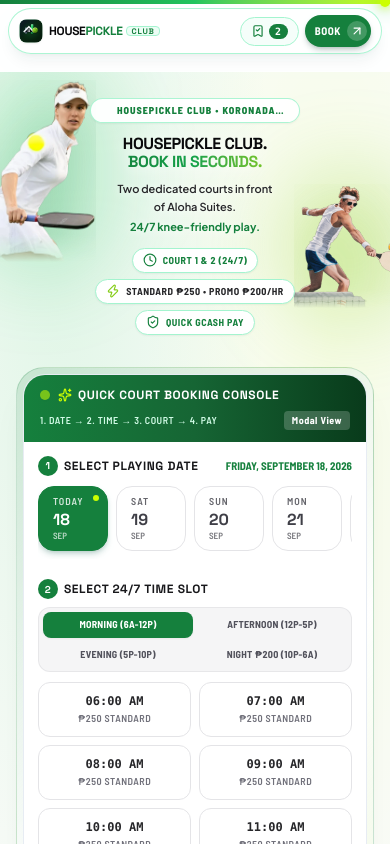
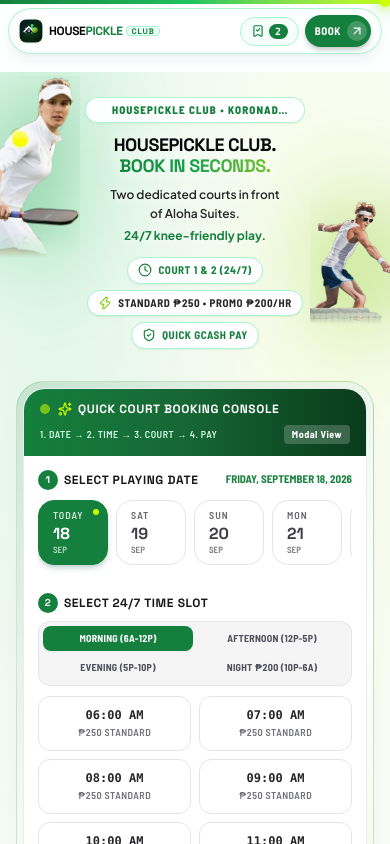
Before and after one commit to hizWindy/pickleball-court, a React (Vite) app in the folder frontend/: page / in a window 390 px wide. Shown: the top 844 px of the page. Built offline with nearby package versions, Linux system fonts and the light colour scheme.

Commit message:
fix(mobile): increase headline and text character size on mobile with verified multi-brand safe corridor

```diff
--- a/frontend/src/components/Hero.tsx
+++ b/frontend/src/components/Hero.tsx
@@ -69,7 +69,7 @@
             opacity: { duration: 0.8, delay: 0.1 },
             x: { duration: 0.8, delay: 0.1 }
           }}
-          className="absolute -left-4 xs:-left-3 sm:left-0 md:left-2 lg:left-4 xl:left-8 2xl:left-14 top-2 xs:top-4 sm:top-12 lg:top-10 w-28 xs:w-32 sm:w-44 md:w-56 lg:w-80 xl:w-96 opacity-90 sm:opacity-95 lg:opacity-100 select-none pointer-events-none z-0 transition-all"
+          className="absolute -left-8 xs:-left-7 sm:left-0 md:left-2 lg:left-4 xl:left-8 2xl:left-14 top-1 xs:top-2 sm:top-12 lg:top-10 w-28 xs:w-32 sm:w-44 md:w-56 lg:w-80 xl:w-96 opacity-90 sm:opacity-95 lg:opacity-100 select-none pointer-events-none z-0 transition-all"
         >
           {/* Luminous Emerald Stadium Back-Glow */}
           <div className="absolute -inset-4 bg-[#22C55E]/20 rounded-full blur-2xl -z-10" />
@@ -104,7 +104,7 @@
             opacity: { duration: 0.8, delay: 0.2 },
             x: { duration: 0.8, delay: 0.2 }
           }}
-          className="absolute -right-4 xs:-right-3 sm:right-0 md:right-2 lg:right-4 xl:right-8 2xl:right-14 top-28 xs:top-24 sm:top-16 lg:top-14 w-28 xs:w-32 sm:w-40 md:w-52 lg:w-76 xl:w-90 opacity-90 sm:opacity-95 lg:opacity-100 select-none pointer-events-none z-0 transition-all"
+          className="absolute -right-8 xs:-right-7 sm:right-0 md:right-2 lg:right-4 xl:right-8 2xl:right-14 top-32 xs:top-28 sm:top-16 lg:top-14 w-28 xs:w-32 sm:w-40 md:w-52 lg:w-76 xl:w-90 opacity-90 sm:opacity-95 lg:opacity-100 select-none pointer-events-none z-0 transition-all"
         >
           {/* Luminous Lime Stadium Back-Glow */}
           <div className="absolute -inset-4 bg-[#84CC16]/25 rounded-full blur-2xl -z-10" />
@@ -134,24 +134,24 @@
             initial={{ opacity: 0, y: -10 }}
             animate={{ opacity: 1, y: 0 }}
             transition={{ duration: 0.3 }}
-            className="inline-flex items-center justify-center gap-1.5 px-3 py-1 rounded-full bg-white/95 border border-emerald-200/90 shadow-xs mb-3 text-center max-w-[210px] xs:max-w-fit mx-auto"
+            className="inline-flex items-center justify-center gap-1.5 px-3 py-1 rounded-full bg-white/95 border border-emerald-200/90 shadow-xs mb-3 text-center max-w-[220px] xs:max-w-fit mx-auto"
           >
             <span className="w-2 h-2 rounded-full bg-[#84CC16] animate-ping shrink-0" />
-            <span className="text-[10px] sm:text-[11px] font-sport font-extrabold uppercase tracking-widest text-[#15803D] truncate">
+            <span className="text-[11px] sm:text-xs font-sport font-extrabold uppercase tracking-widest text-[#15803D] truncate">
               HousePickle Club • Koronadal City
             </span>
             <span className="text-zinc-300 hidden sm:inline">|</span>
-            <span className="text-[10px] sm:text-[11px] font-sport font-bold uppercase tracking-wider text-emerald-800 hidden sm:inline whitespace-nowrap">
+            <span className="text-[11px] sm:text-xs font-sport font-bold uppercase tracking-wider text-emerald-800 hidden sm:inline whitespace-nowrap">
               Play • Connect • Repeat
             </span>
           </motion.div>
 
-          {/* Main Display Headline with Centered Safe Mobile Corridor - Never overlaps athletes on any phone */}
+          {/* Main Display Headline with Bigger Characters - Scaled to fit all mobile brands without touching athletes */}
           <motion.h1
             initial={{ opacity: 0, y: 15 }}
             animate={{ opacity: 1, y: 0 }}
             transition={{ duration: 0.4, delay: 0.05 }}
-            className="text-base xs:text-lg sm:text-4xl md:text-5xl lg:text-6xl font-heading font-black tracking-tight uppercase text-zinc-950 leading-[1.18] break-words max-w-[170px] xs:max-w-[195px] sm:max-w-xl md:max-w-2xl mx-auto drop-shadow-[0_2px_8px_rgba(255,255,255,0.95)]"
+            className="text-lg xs:text-xl sm:text-4xl md:text-5xl lg:text-6xl font-heading font-black tracking-tight uppercase text-zinc-950 leading-[1.15] break-words max-w-[195px] xs:max-w-[225px] sm:max-w-xl md:max-w-2xl mx-auto drop-shadow-[0_2px_8px_rgba(255,255,255,0.95)]"
           >
             HOUSEPICKLE CLUB.{' '}
             <span className="bg-gradient-to-r from-[#15803D] via-[#16a34a] to-[#84CC16] bg-clip-text text-transparent block sm:inline">
@@ -159,12 +159,12 @@
             </span>
           </motion.h1>
 
-          {/* Concise & Short Facility Description - Confined strictly to safe center corridor */}
+          {/* Concise & Short Facility Description - Bigger characters, crisp line break, and clear air-space */}
           <motion.p
             initial={{ opacity: 0, y: 10 }}
             animate={{ opacity: 1, y: 0 }}
             transition={{ duration: 0.4, delay: 0.1 }}
-            className="mt-2 text-[11px] xs:text-xs sm:text-sm md:text-base text-zinc-800 font-semibold max-w-[165px] xs:max-w-[185px] sm:max-w-lg mx-auto leading-relaxed drop-shadow-[0_1px_4px_rgba(255,255,255,0.95)]"
+            className="mt-2 text-xs xs:text-sm sm:text-sm md:text-base text-zinc-800 font-semibold max-w-[180px] xs:max-w-[205px] sm:max-w-lg mx-auto leading-relaxed drop-shadow-[0_1px_4px_rgba(255,255,255,0.95)]"
           >
             Two dedicated courts in front of Aloha Suites.
             <span className="block mt-0.5 text-[#15803D] font-bold">24/7 knee-friendly play.</span>
@@ -175,7 +175,7 @@
             initial={{ opacity: 0, y: 10 }}
             animate={{ opacity: 1, y: 0 }}
             transition={{ duration: 0.4, delay: 0.15 }}
-            className="flex flex-wrap items-center justify-center gap-1.5 sm:gap-4 mt-3 sm:mt-4 text-[10px] sm:text-[11px] font-sport font-bold uppercase tracking-wider text-zinc-700 px-2 max-w-[240px] xs:max-w-md sm:max-w-none mx-auto"
+            className="flex flex-wrap items-center justify-center gap-1.5 sm:gap-4 mt-3 sm:mt-4 text-[11px] sm:text-xs font-sport font-bold uppercase tracking-wider text-zinc-700 px-2 max-w-[250px] xs:max-w-md sm:max-w-none mx-auto"
           >
             <span className="px-2.5 sm:px-3 py-1 rounded-full bg-white border border-emerald-200 shadow-xs flex items-center gap-1.5 text-[#15803D]">
               <Clock className="w-3.5 h-3.5 shrink-0" /> Court 1 & 2 (24/7)
```
